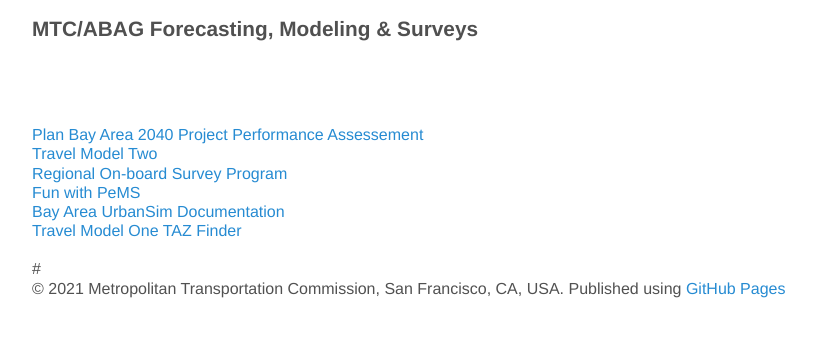
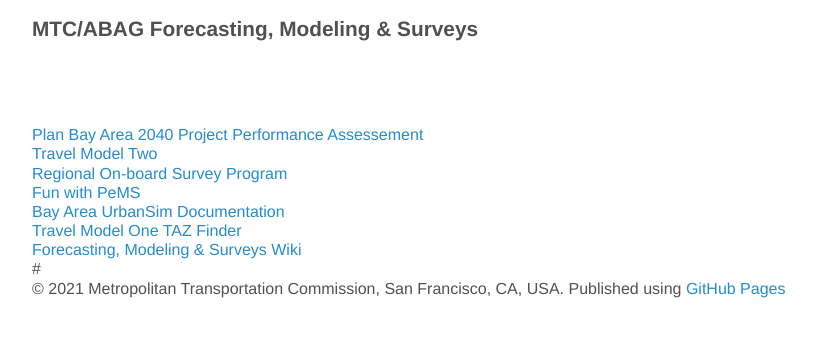
Before and after one commit to BayAreaMetro/modeling-website, a Jekyll site: the page built from index.html, in a window 1280 px wide. Shown: the top 337 px of the page, without its empty margins (144-960 px from the left). Built offline with Jekyll 4.4.1, drawn with Linux system fonts in a browser that asks for light colours; the list of posts is cut into pages by our own code.

Commit message:
Add link to wiki

```diff
--- a/index.html
+++ b/index.html
@@ -16,5 +16,7 @@
 <br>
 <a href="http://bayareametro.github.io/taz_finder">Travel Model One TAZ Finder</a>
 <br>
+<a href="https://github.com/BayAreaMetro/modeling-website/wiki">Forecasting, Modeling & Surveys Wiki</a>
 <br>
+
 #
```
